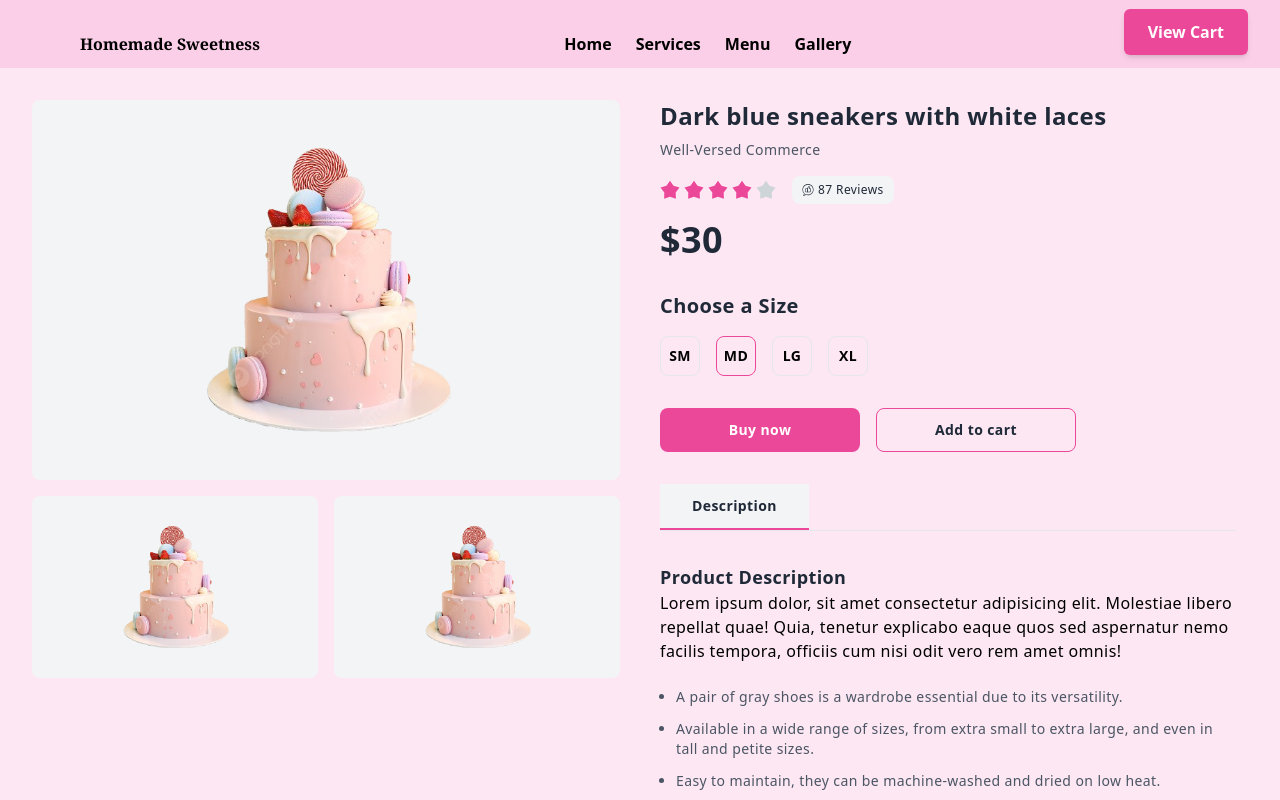
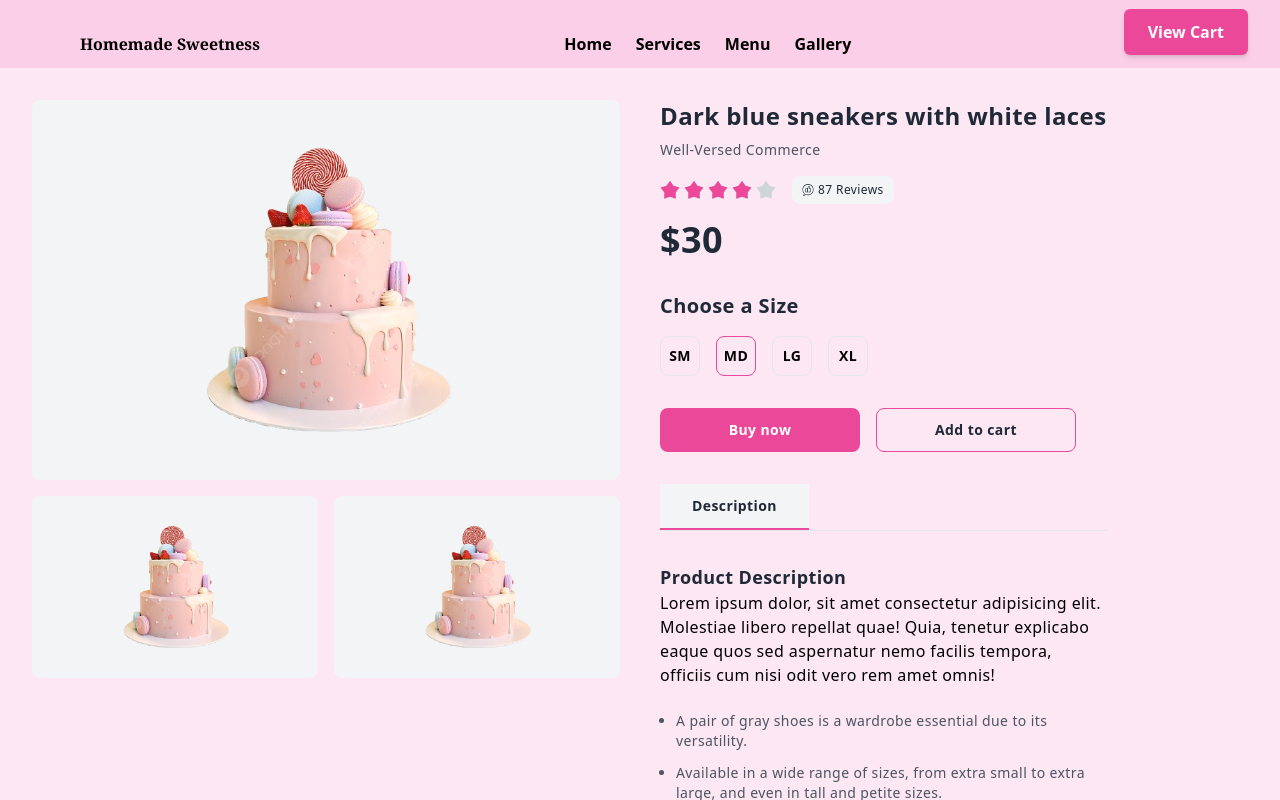
Before and after one commit to dillahmwangi/Cake-shop, a React (Create React App) app: page /preview in a window 1280 px wide. Built offline with nearby package versions, Linux system fonts and the light colour scheme; some icons are missing.

Commit message:
changed width for  full screen

```diff
--- a/src/Pages/Preview.jsx
+++ b/src/Pages/Preview.jsx
@@ -25,7 +25,7 @@
                     </div>
                 </div>
 
-                <div className="max-w-xl">
+                <div className="max-w-md">
                     <div>
                         <h2 className="text-2xl font-extrabold text-gray-800">Dark blue sneakers with white laces</h2>
                         <p className="text-sm text-gray-600 mt-2">Well-Versed Commerce</p>
```
